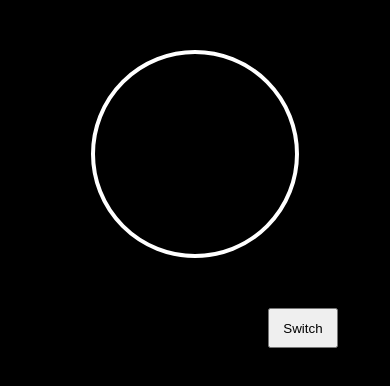
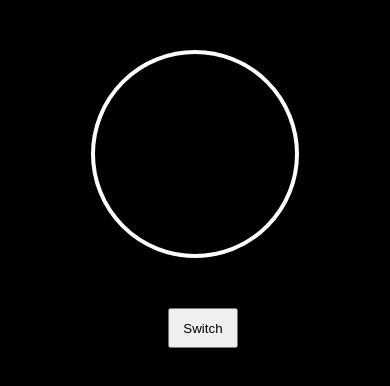
Before and after one commit to daiyanshab/first-dom-project, a plain HTML site: page index.html in a window 390 px wide. Drawn offline with Linux system fonts and the light colour scheme.

Commit message:
responsive final

```diff
--- a/style.css
+++ b/style.css
@@ -41,3 +41,10 @@ margin-left: 340px;
 margin-left: 260px;
           }
   }
+
+  @media (max-width: 450px) {
+    button {
+
+margin-left: 160px;
+          }
+  }
```
